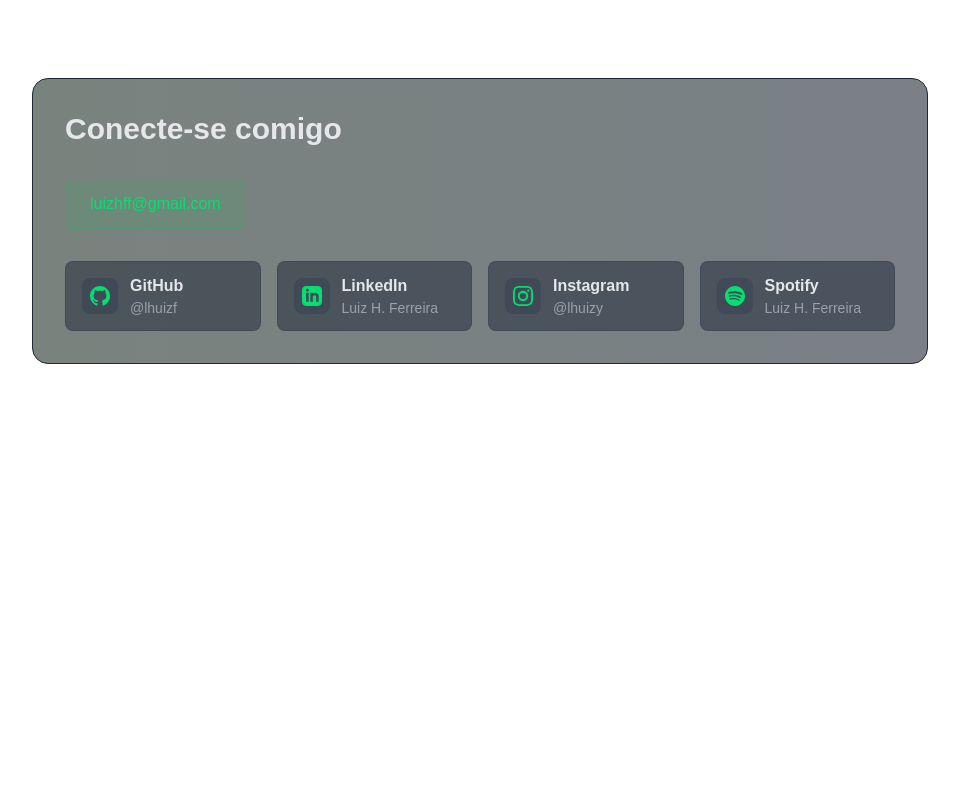
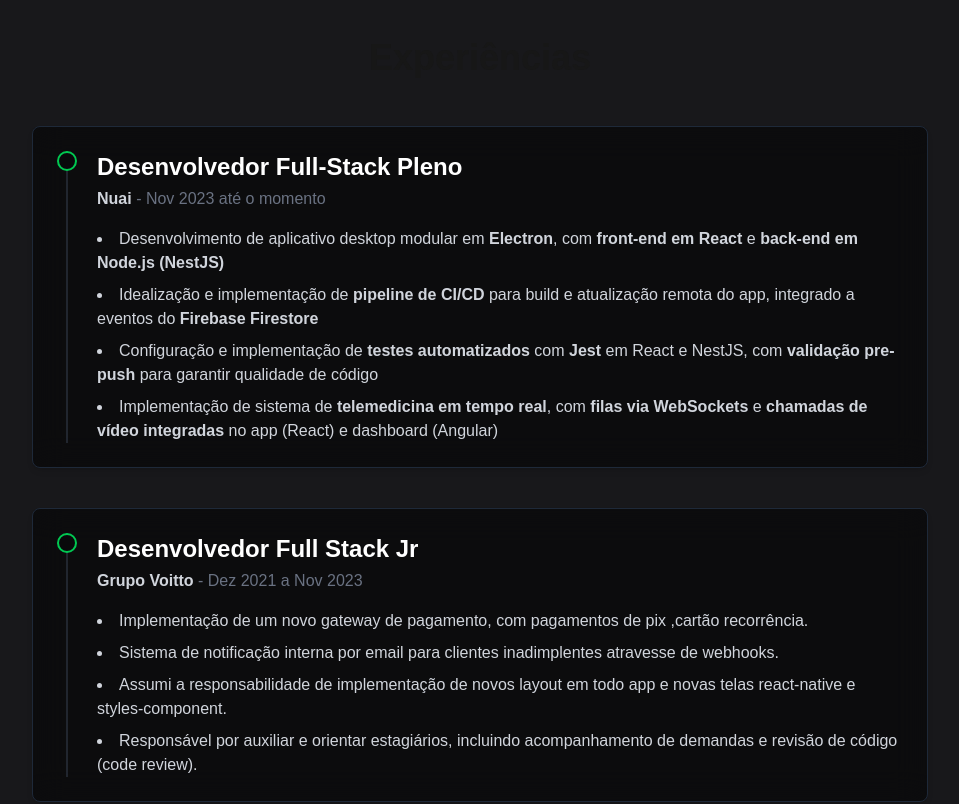
Before and after one commit to LhuizF/portfolio-next, a Next.js app: page / in a window 1280 px wide. Shown: the part 1120-1924 px from the top of the page, without its empty margins (160-1119 px from the left). Before the commit the page ends 1564 px from the top, so only its background shows below. Built offline with nearby package versions, Linux system fonts and the light colour scheme.

Commit message:
feat: add Experiences component

```diff
--- a/src/app/components/About.tsx
+++ b/src/app/components/About.tsx
@@ -1,8 +1,11 @@
 export const About = () => {
   return (
-    <section className="py-16 px-4 bg-zinc-900">
-      <div className="max-w-6xl mx-auto">
-        <div className="bg-gray-900/50 rounded-xl p-8 backdrop-blur-sm border border-gray-800 animate-fadeIn-scroll">
+    <section className="py-10 px-4 bg-zinc-900">
+      <div className="max-w-4xl mx-auto">
+        <div
+          className="relative p-8 rounded-2xl overflow-hidden backdrop-blur-sm border border-gray-800 animate-fadeIn-scroll"
+        >
+          <div className="absolute inset-0 bg-gradient-to-r from-green-500/5 to-blue-500/5" />
           <h2
             className="text-3xl font-bold mb-4 text-center">
             Um pouco sobre mim
@@ -16,6 +19,7 @@
             <p className="text-gray-200">
               Acredito que programação vai além da técnica: envolve criatividade, adaptabilidade e a busca constante por aprendizado. Gosto de explorar diferentes formas de resolver problemas, sempre com disposição para compartilhar conhecimento e colaborar com o time.
             </p>
+
           </div>
         </div>
       </div>
--- a/src/app/components/Connect.tsx
+++ b/src/app/components/Connect.tsx
@@ -1,10 +1,10 @@
 export const Connect = () => {
 
   return (
-    <section className="py-20 px-4">
+    <section className="pb-20 pt-10 px-4 bg-zinc-900">
       <div className="max-w-4xl mx-auto">
         <div
-          className="relative p-8 rounded-2xl overflow-hidden backdrop-blur-lg border border-gray-800 bg-black/50"
+          className="relative p-8 rounded-2xl overflow-hidden backdrop-blur-lg border border-gray-800"
         >
           <div className="absolute inset-0 bg-gradient-to-r from-green-500/5 to-blue-500/5" />
           <div className="relative z-10 animate-fadeIn-scroll">
--- /dev/null
+++ b/src/app/components/Experiences.tsx
@@ -0,0 +1,71 @@
+const experiences = [
+  {
+    title: 'Desenvolvedor Full-Stack Pleno',
+    company: 'Nuai',
+    period: 'Nov 2023 até o momento',
+    responsibilities: [
+      'Desenvolvimento de aplicativo desktop modular em <strong>Electron</strong>, com <strong>front-end em React</strong> e <strong>back-end em Node.js (NestJS)</strong>',
+      'Idealização e implementação de <strong>pipeline de CI/CD</strong> para build e atualização remota do app, integrado a eventos do <strong>Firebase Firestore</strong>',
+      'Configuração e implementação de <strong>testes automatizados</strong> com <strong>Jest</strong> em React e NestJS, com <strong>validação pre-push</strong> para garantir qualidade de código',
+      'Implementação de sistema de <strong>telemedicina em tempo real</strong>, com <strong>filas via WebSockets</strong> e <strong>chamadas de vídeo integradas</strong> no app (React) e dashboard (Angular)'
+    ]
+  },
+  {
+    title: 'Desenvolvedor Full Stack Jr',
+    company: 'Grupo Voitto',
+    period: 'Dez 2021 a Nov 2023',
+    responsibilities: [
+      'Implementação de um novo gateway de pagamento, com pagamentos de pix ,cartão recorrência.',
+      'Sistema de notificação interna por email para clientes inadimplentes atravesse de webhooks.',
+      'Assumi a responsabilidade de implementação de novos layout em todo app e novas telas react-native e styles-component.',
+      'Responsável por auxiliar e orientar estagiários, incluindo acompanhamento de demandas e revisão de código (code review).'
+    ]
+  }
+]
+
+export const Experiences = () => {
+  return (
+    <section className="pt-10 pb-20 px-4 bg-zinc-900 relative">
+      <div className="max-w-4xl mx-auto">
+        <h2 className="text-4xl font-bold mb-12 text-center">
+          Experiências
+        </h2>
+
+        <div className="relative z-10 space-y-10">
+          {experiences.map((exp, index) => (
+            <div key={index} className="mb-10 last:mb-0 group">
+              <div className="relative bg-black/50 backdrop-blur-lg rounded-lg border border-gray-800 shadow-md transition-all duration-300 group-hover:scale-[1.02] group-hover:shadow-green-500/10 py-6 pr-6 pl-14 md:pl-16">
+
+                <div className="absolute left-6 top-6 bottom-6 w-5 flex justify-center">
+
+                  <div className="w-0.5 h-full bg-gray-700/50"></div>
+
+                  <div className="absolute top-0 flex-shrink-0 w-5 h-5 rounded-full bg-zinc-950 border-2 border-green-500 flex items-center justify-center z-10">
+                  </div>
+                </div>
+
+                <div>
+                  <h3 className="text-2xl text-white mb-1 font-semibold">
+                    {exp.title}
+                  </h3>
+                  <p className="text-gray-300 mb-4 font-semibold">
+                    {exp.company} <span className="text-gray-500 font-normal">- {exp.period}</span>
+                  </p>
+
+                  <ul className="list-disc list-inside space-y-2 text-gray-300">
+                    {exp.responsibilities.map((resp, respIndex) => (
+                      <li key={respIndex}>
+                        <span dangerouslySetInnerHTML={{ __html: resp }} />
+                      </li>
+                    ))}
+                  </ul>
+                </div>
+              </div>
+            </div>
+          ))}
+        </div>
+      </div>
+      {/* <div className="bg-gradient-to-b from-transparent to-zinc-950 w-full h-48 absolute bottom-0 left-0" /> */}
+    </section>
+  )
+}
--- a/src/app/page.tsx
+++ b/src/app/page.tsx
@@ -1,6 +1,7 @@
 import { HeroSection } from '@/app/components/HeroSection'
-import { About } from './components/About';
-import { Connect } from './components/Connect';
+import { About } from '@/app/components/About';
+import { Connect } from '@/app/components/Connect';
+import { Experiences } from '@/app/components/Experiences'
 
 export default function Home() {
 
@@ -8,6 +9,7 @@
     <>
       <HeroSection />
       <About />
+      <Experiences />
       <Connect />
     </>
   );
```
